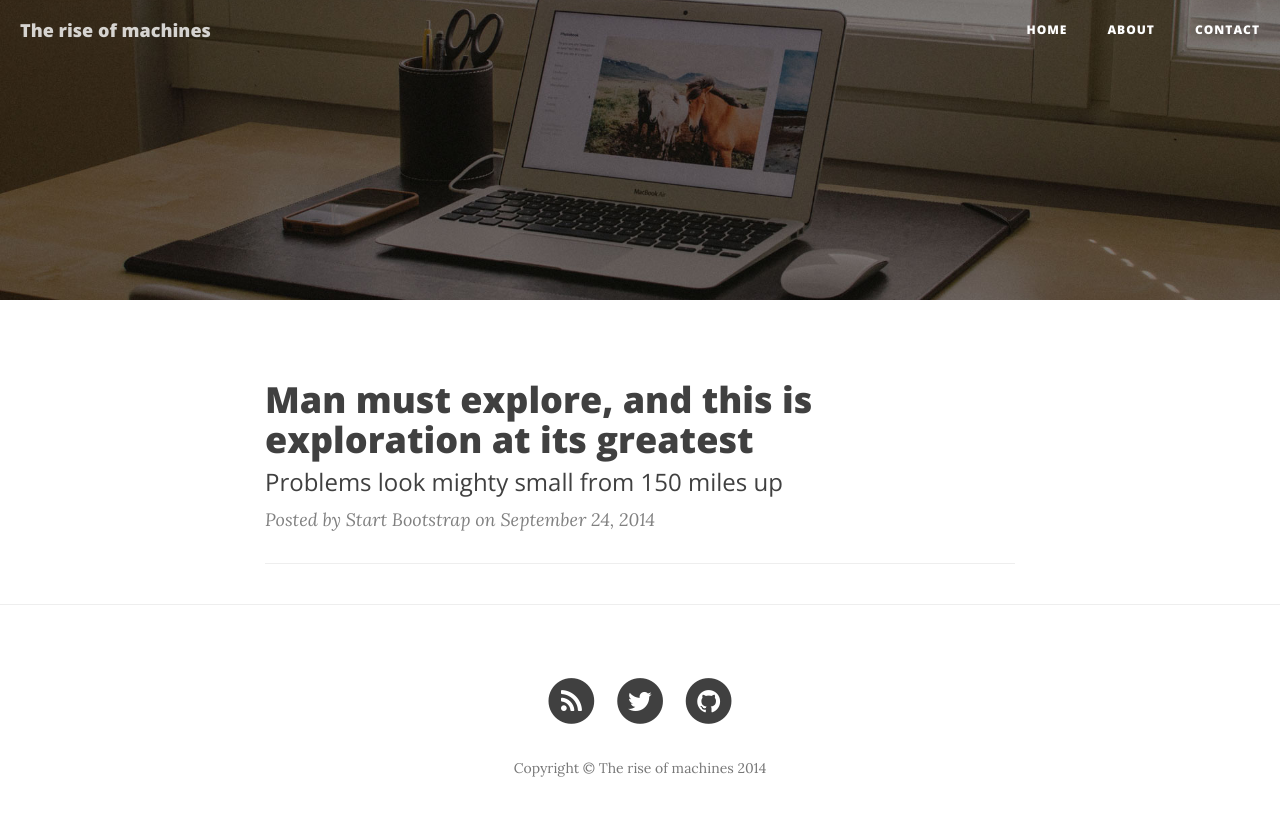
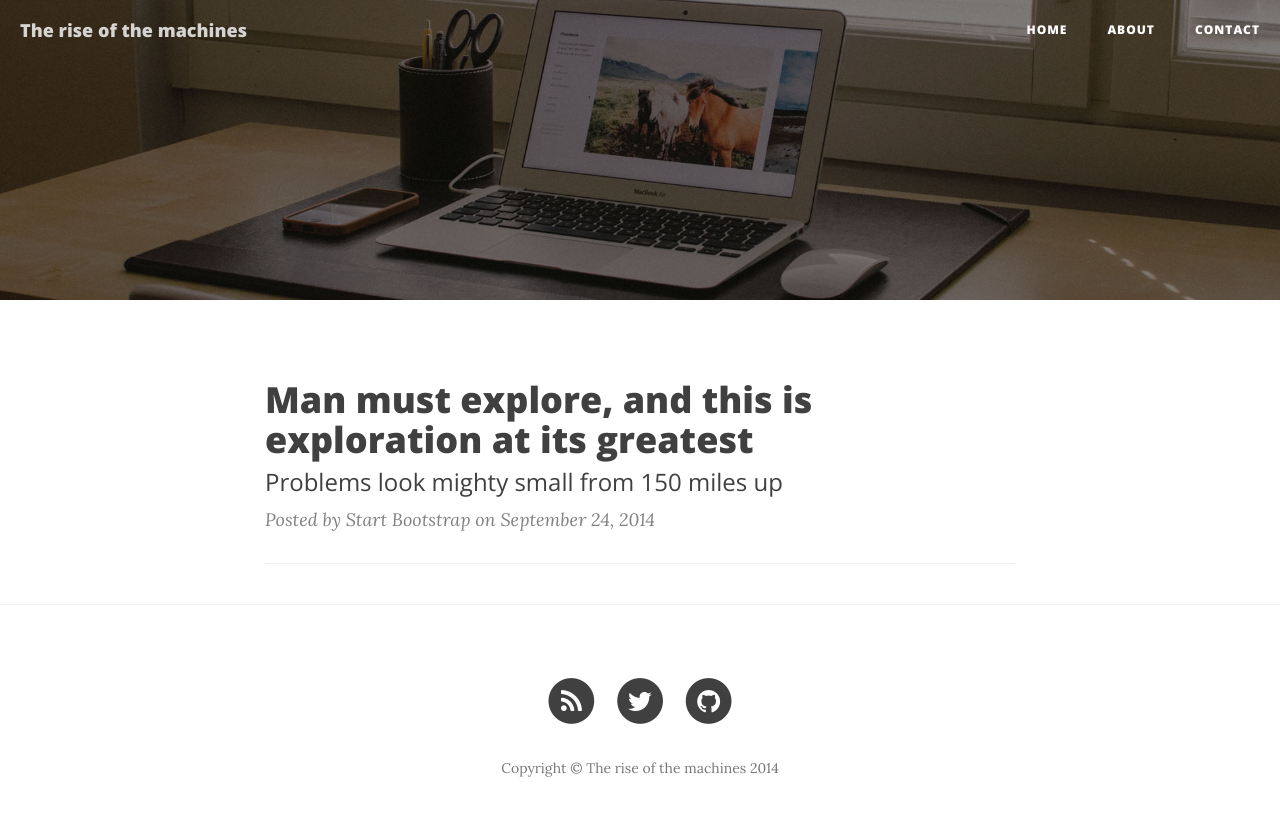
Before and after one commit to mravinale/mravinale.github.io, a Jekyll site: the page built from index.html, in a window 1280 px wide. Shown: the top 816 px of the page. Built offline with Jekyll 4.4.1, drawn with Linux system fonts in a browser that asks for light colours; nearby versions of some CDN libraries; the list of posts is cut into pages by our own code.

Commit message:
Updated _config.yml

```diff
--- a/_config.yml
+++ b/_config.yml
@@ -1,5 +1,5 @@
 # Site settings
-title: "The rise of machines"
+title: "The rise of the machines"
 subtitle:
 email: mravinale@gmail.com
 description:
```
